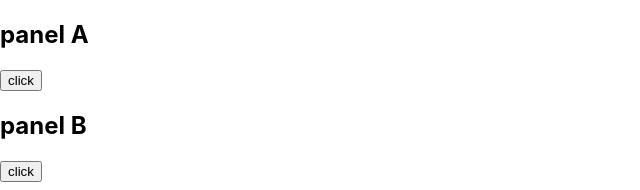
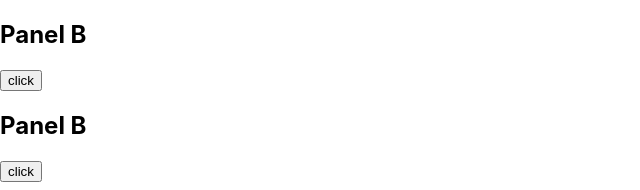
Before and after one commit to Anjalibani17/accordian-with-hooks, a React (Create React App) app: page / in a window 1280 px wide. Shown: the top 190 px of the page, without its empty margins (0-640 px from the left). Built offline with nearby package versions, Linux system fonts and the light colour scheme.

Commit message:
accordian with hooks

```diff
--- a/src/App.js
+++ b/src/App.js
@@ -2,14 +2,16 @@ import './App.css';
 import Accordian from './candidates/Accordian';
 import CandidatesContainer from './candidates/CandidatesContainer';
 //import Accordian from './candidates/Accordian';
-import './candidates/new.css'
+import './candidates/new.css';
+import Acco from './candidates/Acco';
+
+
 
 function App() {
 
 
 //return <Wrapper />;
-  return (<><Accordian/>
-  </>);
+  return (<> <Acco/></>);
   //<CandidatesContainer>
  // </CandidatesContainer>;
 }
--- /dev/null
+++ b/src/candidates/Acco.jsx
@@ -0,0 +1,19 @@
+import React, { useState } from "react";
+import AccoPanelA from "./AccoPanelA";
+import AccoPanelB from "./AccoPanelB";
+
+
+const Acco=()=> {
+
+    const[activePanel,CurrentPanel]=useState(0)
+    const change =(e)=>
+    {
+        CurrentPanel(e);
+    }
+    return(<>
+    <AccoPanelA change={change} activePanel={activePanel}/>
+    <AccoPanelB change={change} activePanel={activePanel}/>
+    </>)
+
+}
+export default Acco;
--- /dev/null
+++ b/src/candidates/AccoPanelA.jsx
@@ -0,0 +1,19 @@
+import React from "react";
+
+
+const AccoPanelA = ({ change, activePanel }) => {
+    return (<>
+        <h2>Panel B </h2>
+        <button onClick={() => change(1)}>click</button>
+        {activePanel === 1
+            ? <><p>Panel A </p>
+                <p>Lorem ipsum dolor sit amet consectetur
+                     adipisicing elit. Qui quam doloremque
+                      magni quasi suscipit consequuntur voluptate!
+                      Facere consectetur vitae sapiente.</p></>
+            : null
+        }
+    </>
+    )
+}
+export default AccoPanelA;
--- /dev/null
+++ b/src/candidates/AccoPanelB.jsx
@@ -0,0 +1,19 @@
+import React, { useState } from "react";
+
+
+const AccoPanelB = ({change,activePanel}) => {
+    return (<>
+        <h2>Panel B </h2>
+        <button onClick={() => change(2)}>click</button>
+        {activePanel === 2
+            ? <><p>Panel B </p>
+            <p>Lorem ipsum dolor sit amet consectetur
+            adipisicing elit. Qui quam doloremque
+             magni quasi suscipit consequuntur voluptate!
+             Facere consectetur vitae sapiente.</p></>
+            : null
+        }
+    </>
+    )
+}
+export default AccoPanelB;
```
